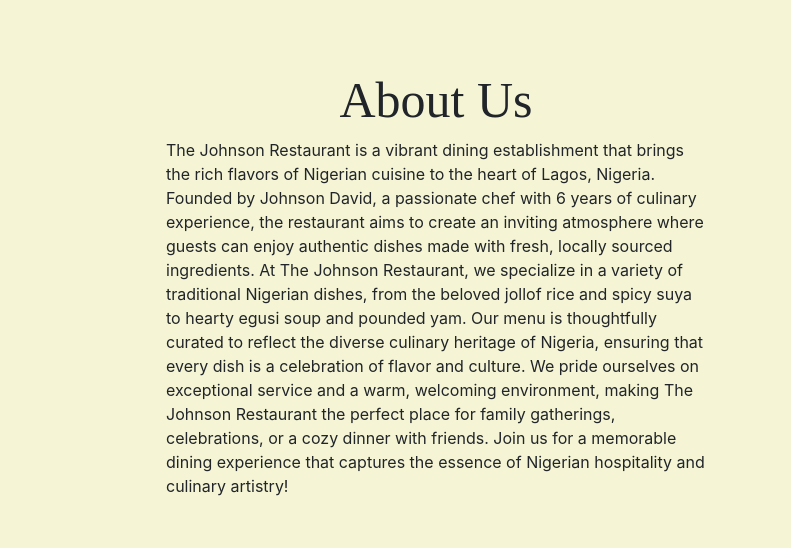
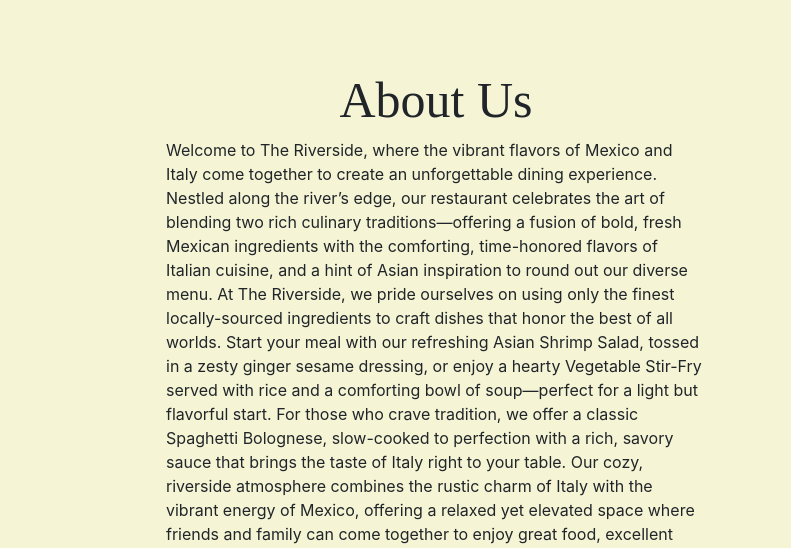
Before and after one commit to GraceNnona/BootstrapResponsiveWebsite_Project, a plain HTML site: page index.html in a window 1280 px wide. Shown: the part 2220-2768 px from the top of the page, 489-1280 px from the left. Drawn offline with nearby package versions, Linux system fonts and the light colour scheme; a web font is replaced by a local one.

Commit message:
second commit

```diff
--- a/index.html
+++ b/index.html
@@ -62,7 +62,7 @@
         </div>
         <div class="col-md-4">
             <div class="card  mt-5">
-                <img src="assets/RestaurantMenu_img5.jpg" style="height: 36%;" class="card-img-top" alt="Dish 2">
+                <img src="assets/RestaurantMenu_img5.jpg" style="height: 34%;" class="card-img-top" alt="Dish 2">
                 <div class="card-body">
                     <h5 class="card-title">Vegetable stir fry with rice and soup</h5>
                     <p class="card-text">Veggie Delight Stir Fry <br>
@@ -84,7 +84,7 @@
         </div>
         <div class="col-md-4">
             <div class="card  mt-5">
-                <img src="assets/RestauranrMenu_img6.jpg" style="height: 36%;" class="card-img-top" alt="Dish 3">
+                <img src="assets/RestauranrMenu_img6.jpg" style="height: 34%;" class="card-img-top" alt="Dish 3">
                 <div class="card-body">
                     <h5 class="card-title">Spaghetti Bolognese
                     </h5>
@@ -113,11 +113,13 @@
         </div>
         <div class="col-md-6 mt-5 pt-5">
             <h1 class="text-center"  style="font-family: 'Times New Roman', Times, serif; font-size: 50px;">About Us</h1>
-            <p>The Johnson Restaurant is a vibrant dining establishment that brings the rich flavors of Nigerian cuisine to the heart of Lagos, Nigeria. Founded by Johnson David, a passionate chef with 6 years of culinary experience, the restaurant aims to create an inviting atmosphere where guests can enjoy authentic dishes made with fresh, locally sourced ingredients.
+            <p>Welcome to The Riverside, where the vibrant flavors of Mexico and Italy come together to create an unforgettable dining experience. Nestled along the river’s edge, our restaurant celebrates the art of blending two rich culinary traditions—offering a fusion of bold, fresh Mexican ingredients with the comforting, time-honored flavors of Italian cuisine, and a hint of Asian inspiration to round out our diverse menu.
 
-                At The Johnson Restaurant, we specialize in a variety of traditional Nigerian dishes, from the beloved jollof rice and spicy suya to hearty egusi soup and pounded yam. Our menu is thoughtfully curated to reflect the diverse culinary heritage of Nigeria, ensuring that every dish is a celebration of flavor and culture.
+                At The Riverside, we pride ourselves on using only the finest locally-sourced ingredients to craft dishes that honor the best of all worlds. Start your meal with our refreshing Asian Shrimp Salad, tossed in a zesty ginger sesame dressing, or enjoy a hearty Vegetable Stir-Fry served with rice and a comforting bowl of soup—perfect for a light but flavorful start. For those who crave tradition, we offer a classic Spaghetti Bolognese, slow-cooked to perfection with a rich, savory sauce that brings the taste of Italy right to your table.
 
-                We pride ourselves on exceptional service and a warm, welcoming environment, making The Johnson Restaurant the perfect place for family gatherings, celebrations, or a cozy dinner with friends. Join us for a memorable dining experience that captures the essence of Nigerian hospitality and culinary artistry!</p>
+                Our cozy, riverside atmosphere combines the rustic charm of Italy with the vibrant energy of Mexico, offering a relaxed yet elevated space where friends and family can come together to enjoy great food, excellent wine, and unforgettable moments. Whether you're joining us for a casual dinner by the river or celebrating a special occasion, The Riverside is your destination for a one-of-a-kind culinary adventure.
+
+                Join us, and experience the perfect harmony of flavors from three distinct cultures—right at the water’s edge. Buon Appetito, ¡Buen Provecho, and Enjoy!</p>
         </div>
     </div>
  </div>
```
